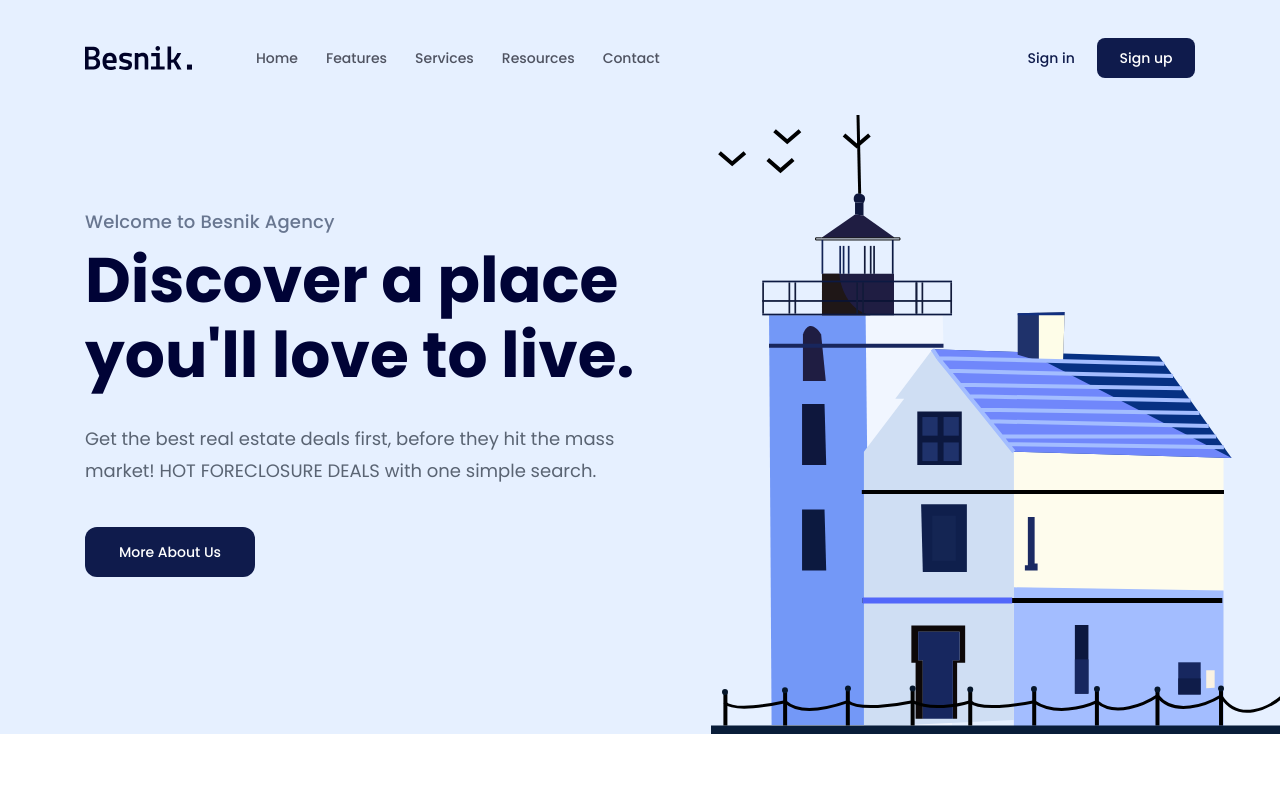
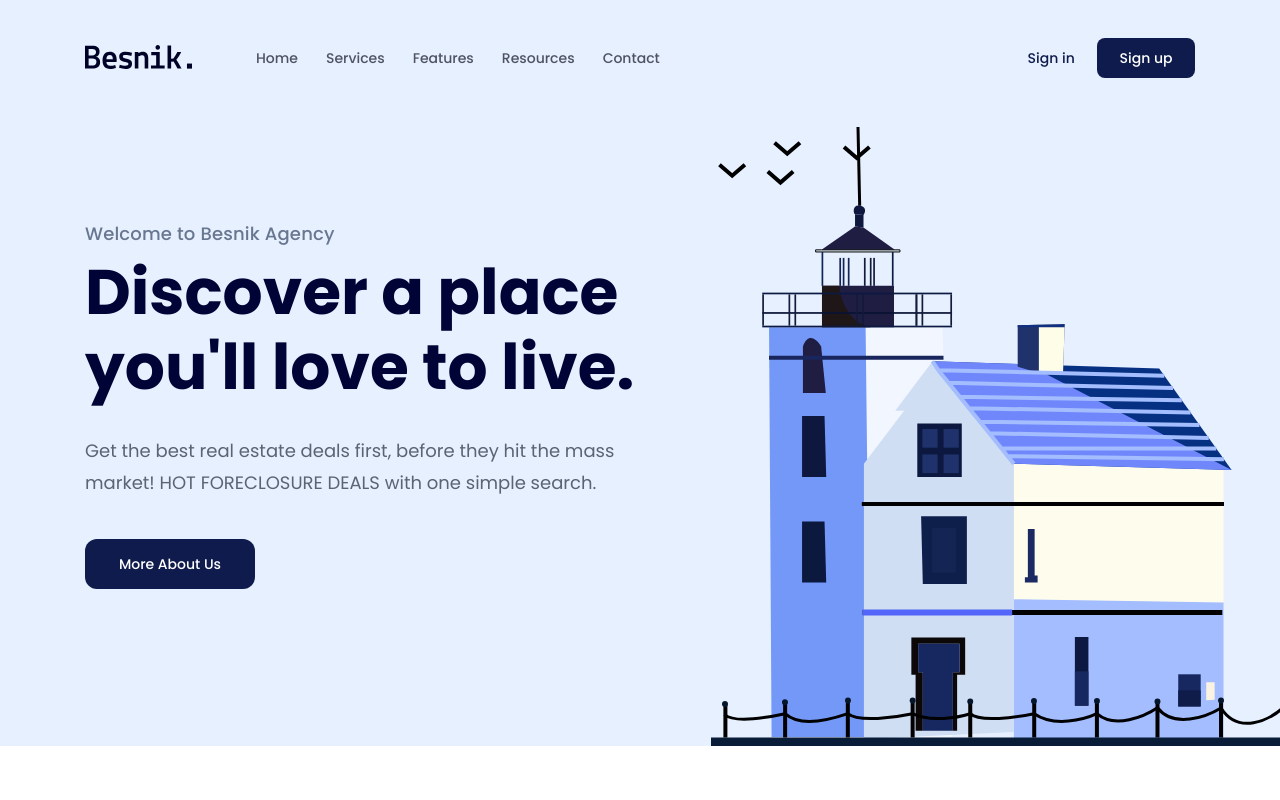
Before and after one commit to Phan-Nhan/f8-project-001, a plain HTML site: page index.html in a window 1280 px wide. Shown: the top 800 px of the page. Drawn offline with Linux system fonts and the light colour scheme.

Commit message:
fix header , tạo link navbar

```diff
--- a/assets/css/styles.css
+++ b/assets/css/styles.css
@@ -43,16 +43,18 @@ a {
 
 /* =============== Header =============== */
 
-.header {
+.fix-header {
+    padding-top: 26px;
     background-color: #e6f0ff;
-    position: relative;
-    padding-bottom: 157px;
+    position: sticky;
+    top: -26px;
+    z-index: 1;
 }
-
 .navbar {
     display: flex;
     align-items: center;
-    padding-top: 38px;
+    /*    padding-top: 38px; */
+    padding: 12px 0px;
 }
 .navbar ul {
     display: flex;
@@ -80,9 +82,14 @@ a {
     border-radius: 8px;
 }
 /* =============== Hero =============== */
+.hero-wrap {
+    background-color: #e6f0ff;
+    position: relative;
+    padding-bottom: 157px;
+}
 
 .hero {
-    margin-top: 130px;
+    padding-top: 130px;
 }
 .hero .info {
     width: 51%;
--- a/index.html
+++ b/index.html
@@ -18,20 +18,20 @@
         <title>Lesson-01</title>
     </head>
     <body>
-        <main">
-            <!-- Header -->
-            <header class="header">
-                <div class="content">
-                    <nav class="navbar">
+        <main id="home">
+            <header class="fix-header">
+                <nav class="navbar content">
                     <!-- Logo -->
-                        <img src="./assets/img/logo.svg" alt="Logo" />
+                    <a href="/"
+                        ><img src="./assets/img/logo.svg" alt="Logo"
+                    /></a>
                     <!-- Navigation -->
                     <ul>
-                            <li><a href="#!">Home</a></li>
-                            <li><a href="#!">Features</a></li>
-                            <li><a href="#!">Services</a></li>
-                            <li><a href="#!">Resources</a></li>
-                            <li><a href="#!">Contact</a></li>
+                        <li><a href="#home">Home</a></li>
+                        <li><a href="#services">Services</a></li>
+                        <li><a href="#features">Features</a></li>
+                        <li><a href="#resources">Resources</a></li>
+                        <li><a href="#contact">Contact</a></li>
                     </ul>
                     <!-- Actions -->
                     <div class="actions">
@@ -39,6 +39,10 @@
                         <a class="btn action-btn" href="#!">Sign up</a>
                     </div>
                 </nav>
+            </header>
+            <!-- Header -->
+            <div class="hero-wrap">
+                <div class="content">
                     <!--Hero -->
 
                     <div class="hero">
@@ -61,7 +65,7 @@
                         />
                     </div>
                 </div>
-            </header>
+            </div>
             <!-- Client -->
             <div class="client">
                 <div class="content">
@@ -86,28 +90,24 @@
                             <img src="./assets/img/client1.svg" alt="" />
                         </a>
                         <a href="">
-
                             <img src="./assets/img/client2.svg" alt="" />
                         </a>
                         <a href="">
                             <img src="./assets/img/client3.svg" alt="" />
                         </a>
                         <a href="">
-
                             <img src="./assets/img/client4.svg" alt="" />
                         </a>
                         <a href="">
-
                             <img src="./assets/img/client5.svg" alt="" />
                         </a>
                     </div>
                 </div>
             </div>
 
-
             <!-- Guides -->
 
-            <div class="guides">
+            <div class="guides" id="services">
                 <div class="content">
                     <h2 class="sub-title">How its works?</h2>
                     <p class="desc">
@@ -160,7 +160,7 @@
             </div>
 
             <!-- Feature -->
-            <div class="feature">
+            <div class="feature" id="features">
                 <div class="content">
                     <header>
                         <h2 class="sub-title">Featured Properties</h2>
@@ -313,7 +313,7 @@
                 </div>
             </div>
             <!-- Stats -->
-            <div class="stats">
+            <div class="stats" id="resources">
                 <div class="content">
                     <div class="row">
                         <div class="img-block">
@@ -484,7 +484,7 @@
             </div>
 
             <!-- Subscription -->
-            <div class="subscription">
+            <div class="subscription" id="contact">
                 <div class="content">
                     <div class="body">
                         <div class="info">
@@ -591,8 +591,10 @@
                         </div>
                     </div>
                     <div class="row row2">
-                        <img class="logo" src="./assets/img/logo.svg" alt="">
-                        <p class="copy">Copyright 2020.com, All rights reserved.</p>
+                        <img class="logo" src="./assets/img/logo.svg" alt="" />
+                        <p class="copy">
+                            Copyright 2020.com, All rights reserved.
+                        </p>
                     </div>
                 </div>
             </footer>
```
Lines whose indentation alone changed are shown as unchanged.
